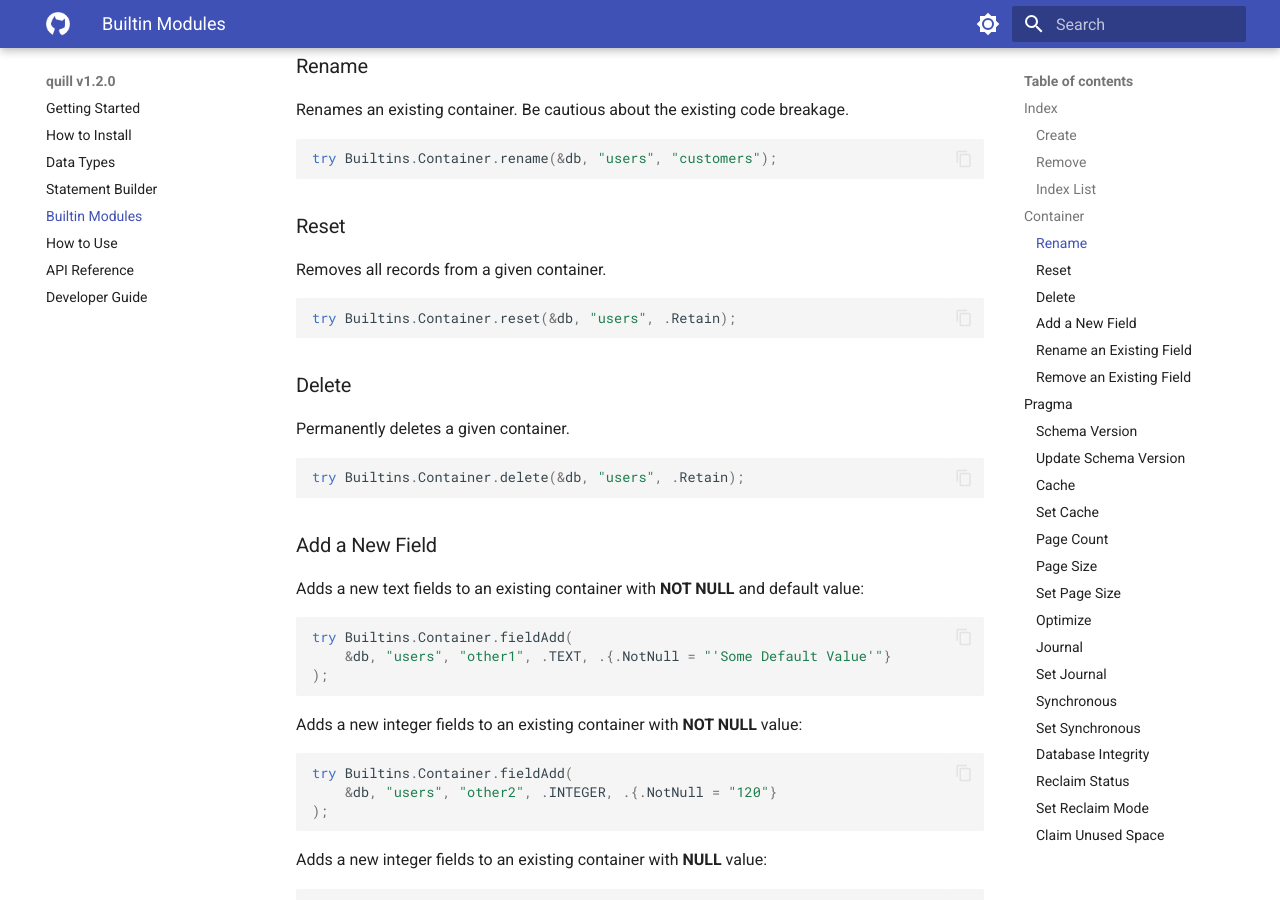
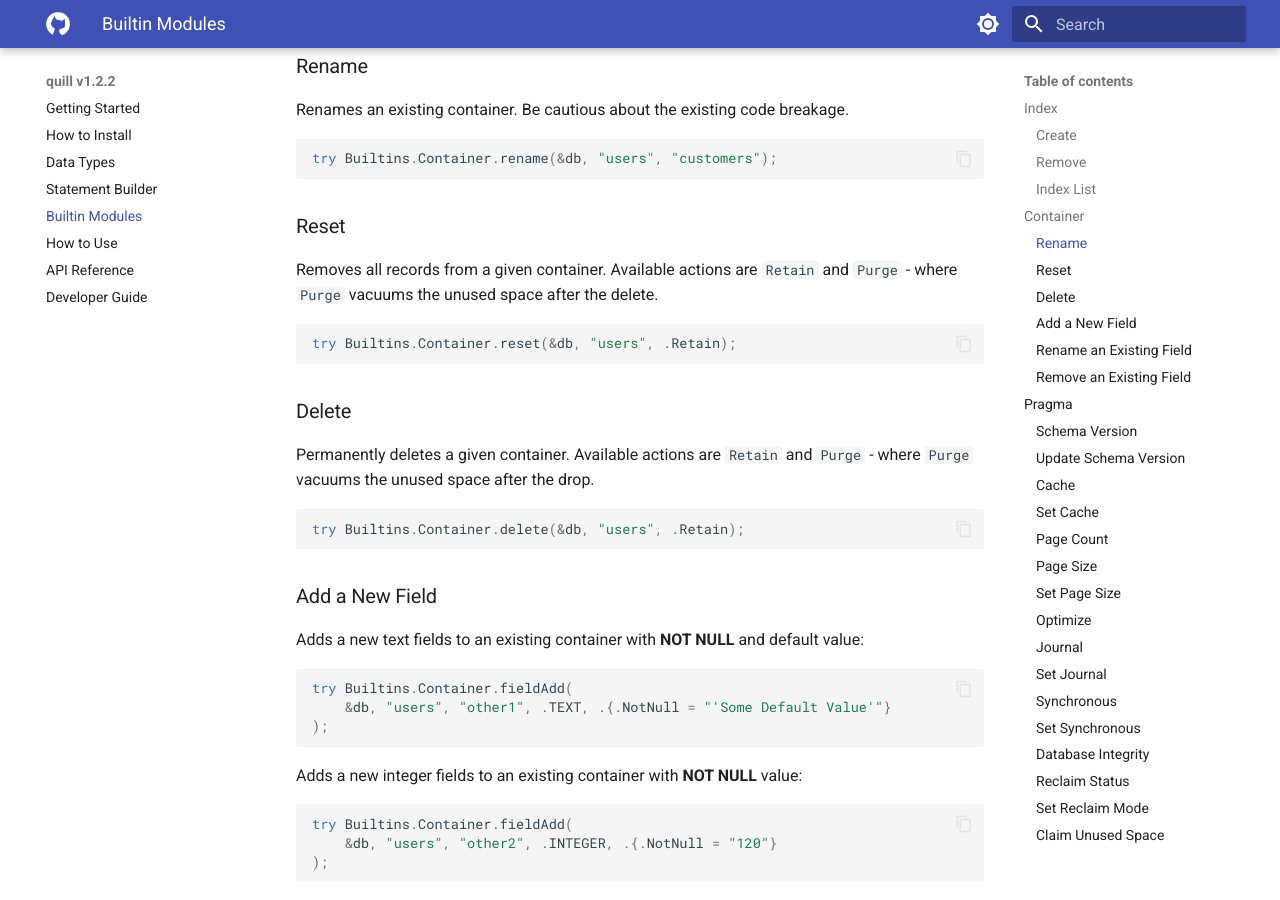
Before and after one commit to bitlaab-bolt/quill, an MkDocs documentation site: the page built from docs/builtins.md, in a window 1280 px wide and 900 px high, scrolled down 1089 px. Built offline with MkDocs 1.6.1 and Material for MkDocs 9.7.7, drawn with Linux system fonts in a browser that asks for light colours; some of the changed text lies outside the part shown.

Commit message:
tagging v1.2.2

````diff
--- a/docs/builtins.md
+++ b/docs/builtins.md
@@ -59,7 +59,7 @@ try Builtins.Container.rename(&db, "users", "customers");
 
 ### Reset
 
-Removes all records from a given container.
+Removes all records from a given container. Available actions are `Retain` and `Purge` - where `Purge` vacuums the unused space after the delete.
 
 ```zig
 try Builtins.Container.reset(&db, "users", .Retain);
@@ -67,7 +67,7 @@ try Builtins.Container.reset(&db, "users", .Retain);
 
 ### Delete
 
-Permanently deletes a given container.
+Permanently deletes a given container. Available actions are `Retain` and `Purge` - where `Purge` vacuums the unused space after the drop.
 
 ```zig
 try Builtins.Container.delete(&db, "users", .Retain);
@@ -146,10 +146,10 @@ try Builtins.Pragma.cache(&db);
 
 ### Set Cache
 
-Sets database page cache limits in kilobytes.
+Sets database page cache limit. A positive value sets the number of pages, and a negative value sets the size in kilobytes.
 
 ```zig
-try Builtins.Pragma.setCache(&db, 1024 * 8);
+try Builtins.Pragma.setCache(&db, -1024 * 8);
 ```
 
 ### Page Count
@@ -237,13 +237,15 @@ std.debug.print("Status: {any}\n", .{stat});
 
 Available options are `NONE`, `INCREMENTAL`, and `FULL`.
 
+**Remarks:** Call `claimUnusedSpace()` for the change to take effect.
+
 ```zig
 try Builtins.Pragma.setReclaimMode(&db, .FULL);
 ```
 
 ### Claim Unused Space
 
-Vacuums the database file for clean up any unused space.
+Vacuums the database file for clean up any unused space. For `NONE` and `FULL` mode the `pages` argument is ignored and `null` is returned - the page count is only reported on `INCREMENTAL` mode.
 
 ```zig
 const result = try Builtins.Pragma.claimUnusedSpace(&db, 100);
--- a/mkdocs.yml
+++ b/mkdocs.yml
@@ -1,4 +1,4 @@
-site_name: quill v1.2.0
+site_name: quill v1.2.2
 site_url: http://0.0.0.0:8001
 nav:
   - Getting Started: index.md
````
Also changed, not shown: CHANGELOG.md (+15 -0 lines), 1 other file.
